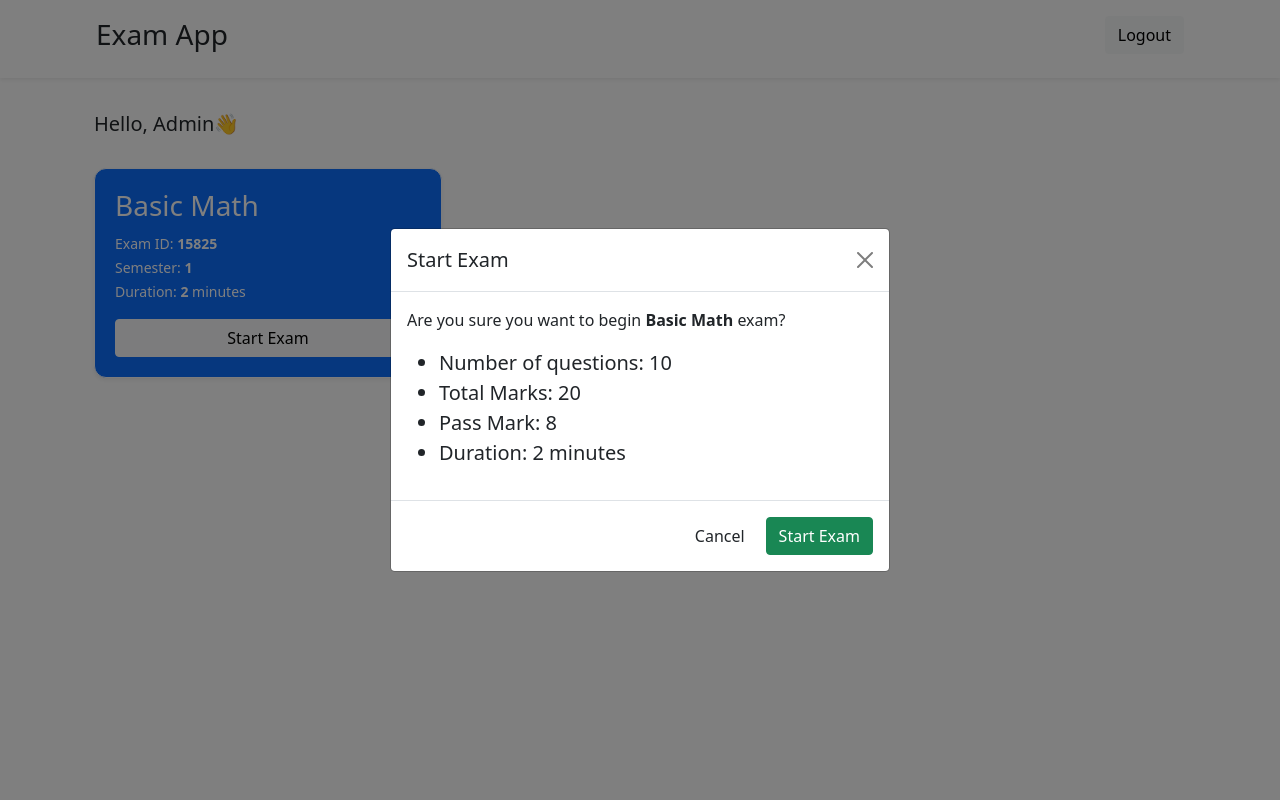
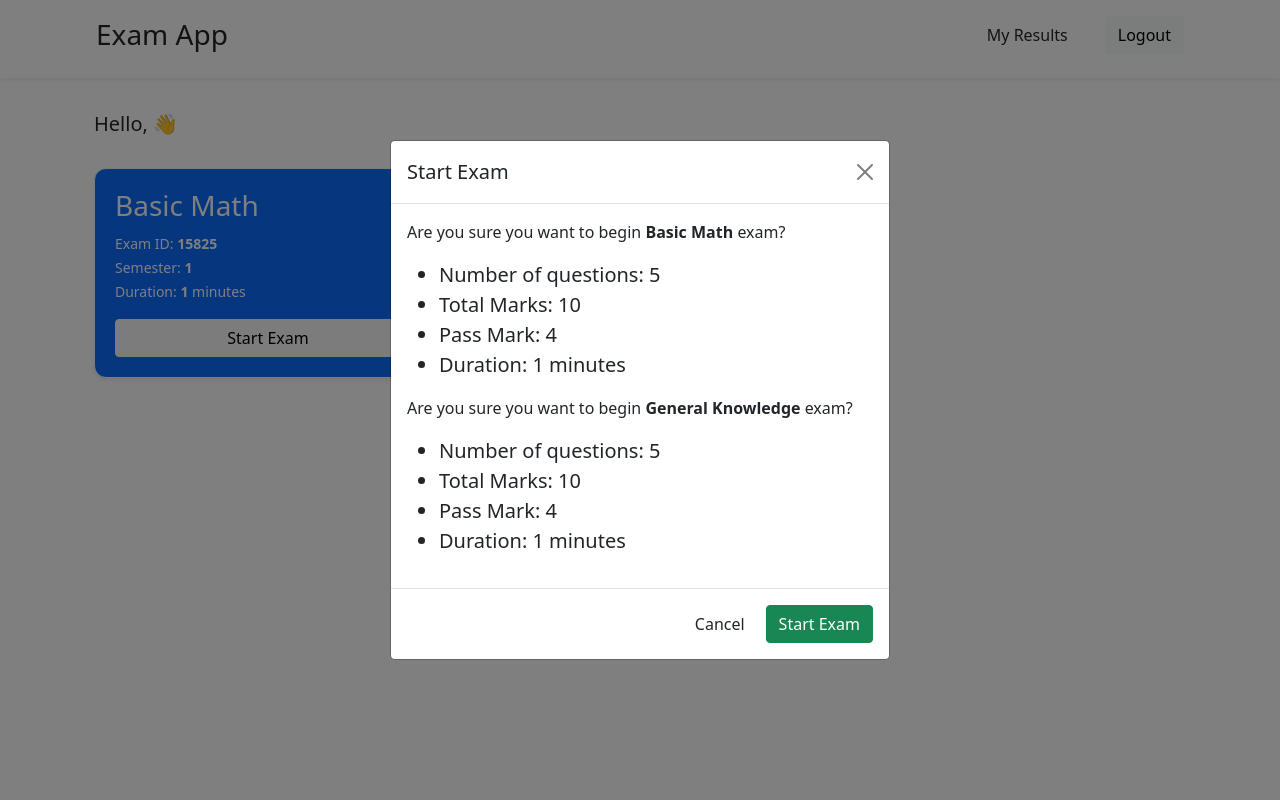
Before and after one commit to Sjithu007/django_exam_app, a Django app: page / in a window 1280 px wide, after a click on "Start Exam". Run offline with Django 3.2, Linux system fonts and the light colour scheme; a user stored in the database is signed in; data comes from the database, SQL or seed files in the repository; parts of the project's set-up code (start-up, migrations or seed data) failed here and were passed over.

Commit message:
new updates

```diff
--- a/examapp/settings.py
+++ b/examapp/settings.py
@@ -40,7 +40,8 @@
     'exams',
     'questions',
     'results',
-    'students'
+    'students',
+    'testapp'
 ]
 
 MIDDLEWARE = [
--- a/examapp/urls.py
+++ b/examapp/urls.py
@@ -23,4 +23,6 @@
     path('', include('exams.urls', namespace='exams')),
     path('students/', include('django.contrib.auth.urls')),
     path('students/', include('students.urls')),
+    path('my/', include('results.urls')),
+    #path('my/', include(('results.urls', 'results'), namespace='results')),
 ] + static(settings.STATIC_URL, document_root=settings.STATIC_ROOT)
--- a/exams/static/exams/main.js
+++ b/exams/static/exams/main.js
@@ -1,11 +1,11 @@
 const modalBtns = [...document.getElementsByClassName('modal-button')]
 const modalBody = document.getElementById('modal-body')
 const startBtn = document.getElementById('start-button')
-
+console.log("dwd",startBtn)
 const url = window.location.href
 
 modalBtns.forEach(btn => btn.addEventListener('click', ()=>{
-
+    /*
     const pk = btn.getAttribute('data-bs-pk')
     const name = btn.getAttribute('data-bs-exam')
     const numQuestions = btn.getAttribute('data-bs-questions')
@@ -24,6 +24,8 @@
             </ul>
         </div>
     `
+    */
+    const pk = btn.getAttribute('data-bs-pk')
     startBtn.addEventListener('click', ()=>{
         window.location.href = url + pk
     })
--- a/exams/templates/exams/exam.html
+++ b/exams/templates/exams/exam.html
@@ -10,6 +10,8 @@
 {% endblock title %}
 
 {% block content %}
+
+<!-- EXAM.HTML File Starts Here-->
 
 {% if user.is_authenticated %}
     <nav class="navbar fixed-top navbar-light bg-white shadow-sm">
@@ -46,4 +48,5 @@
     <p>You are not authorized to view this page.</p>
 {% endif %}
 
+<!-- EXAM.HTML File Starts Here-->
 {% endblock content %}
--- a/exams/templates/exams/main.html
+++ b/exams/templates/exams/main.html
@@ -9,6 +9,7 @@
 
 {% block content %}
 
+<!-- MAIN.HTML File Starts Here-->
 <!-- Modal -->
 <div class="modal fade" id="examStartModal" tabindex="-1" aria-labelledby="examModalLabel" aria-hidden="true">
   <div class="modal-dialog modal-dialog-centered">
@@ -17,7 +18,19 @@
         <h5 class="modal-title font-weight-bold" id="exampleModalLabel">Start Exam</h5>
         <button type="button" class="btn-close" data-bs-dismiss="modal" aria-label="Close"></button>
       </div>
-      <div class="modal-body" id="modal-body"></div>
+      <div class="modal-body" id="modal-body">
+        {% for obj in object_list %}
+        <div class="mb-3">Are you sure you want to begin <b>{{obj.exam_name}}</b> exam?</div>
+          <div class="lead text-small">
+            <ul>
+                <li>Number of questions: <b>{{obj.total_questions}}</b></li>
+                <li>Total Marks: <b>{{obj.total_assigned_marks}}</b></li>
+                <li>Pass Mark: <b>{{obj.pass_mark}}</b></li>
+                <li>Duration: <b>{{obj.duration}} minutes</b></li>
+            </ul>
+          </div>
+        {%  endfor %}
+      </div>
       <div class="modal-footer">
         <button type="button" class="btn" data-bs-dismiss="modal">Cancel</button>
         <button type="button" class="btn btn-success" id="start-button">Start Exam</button>
@@ -31,6 +44,7 @@
     <h3>Exam App</h3>
     <div class="d-flex">
       {% if user.is_authenticated %}
+      <h6><a class="btn bg-white mx-4" href="{% url 'results'%}">My Results</a></h6>
       <h6><a class="btn btn-light" href="{% url 'logout'%}">Logout</a></h6>
       {% else %}
       <h6><a class="btn btn-light bg-white mx-3" href="{% url 'register'%}">Register</a></h6>
@@ -77,4 +91,5 @@
     </div>
   </div>
 </div>
+<!-- MAIN.HTML File End Here-->
 {% endblock content %}
--- a/exams/views.py
+++ b/exams/views.py
@@ -17,8 +17,10 @@
 def exam_data_view(request, pk):
     exam = Exam.objects.get(pk=pk)
     questions = []
+    # fetch all question of an exam
     for q in exam.get_questions():
         answers = []
+        # fetch all answer options of a particular question
         for a in q.get_answers():
             answers.append(a.text)
         questions.append({str(q): answers})
@@ -28,7 +30,7 @@
     })
 
 def save_exam_view(request, pk):
-    if request.is_ajax():
+    if request.method == 'POST':
         questions = []
         data = request.POST
         data_ = dict(data.lists())
@@ -44,8 +46,9 @@
         user = request.user
         exam = Exam.objects.get(pk=pk)
 
-        score = 0
-        multiplier = 100 / exam.total_questions
+        mark = 0
+        multiplier = 100 / exam.total_assigned_marks
+        ratio = exam.total_assigned_marks / exam.total_questions
         results = []
         correct_answer = None
 
@@ -57,7 +60,7 @@
                 for a in question_answers:
                     if a_selected == a.text:
                         if a.correct:
-                            score += 1
+                            mark += ratio
                             correct_answer = a.text
                     else:
                         if a.correct:
@@ -67,10 +70,11 @@
             else:
                 results.append({str(q): 'not answered'})
 
-        score_ = score * multiplier
-        Result.objects.create(exam=exam, user=user, score=score_)
+        percentage = mark * multiplier
 
-        if score_ >= exam.pass_mark:
-            return JsonResponse({'passed': True, 'score': score_, 'results': results})
+        if mark >= exam.pass_mark:
+            Result.objects.create(exam=exam, user=user, mark=mark, percentage=percentage, result_status='Pass')
+            return JsonResponse({'passed': True, 'percentage': percentage, 'results': results})
         else:
-            return JsonResponse({'passed': False, 'score': score_, 'results': results})
+            Result.objects.create(exam=exam, user=user, mark=mark, percentage=percentage, result_status='Fail')
+            return JsonResponse({'passed': False, 'percentage': percentage, 'results': results})
--- /dev/null
+++ b/results/urls.py
@@ -0,0 +1,6 @@
+from django.urls import path
+from .views import my_results
+
+urlpatterns = [
+    path('results/', my_results, name='results'),
+]
--- a/results/views.py
+++ b/results/views.py
@@ -1,3 +1,9 @@
 from django.shortcuts import render
+from .models import Result
 
 # Create your views here.
+
+def my_results(request):
+    user = request.user
+    results = Result.objects.all().filter(user=user)
+    return render(request, 'results/results.html', {'results': results})
```
Also changed, not shown: exams/static/exams/exam.js (+4 -4 lines), results/models.py (+8 -2 lines), results/templates/results/results.html (added, +49 -0 lines), db.sqlite3.
